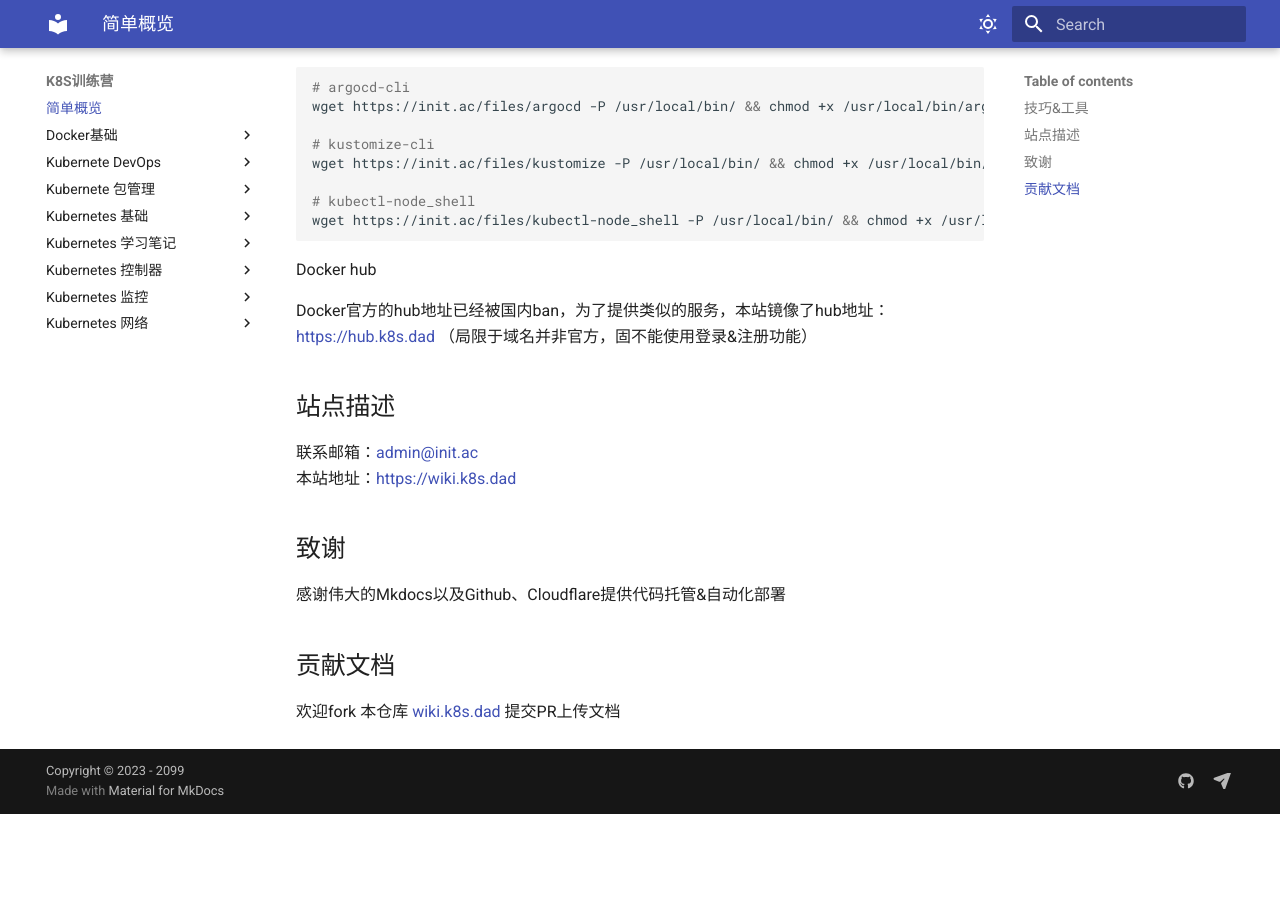
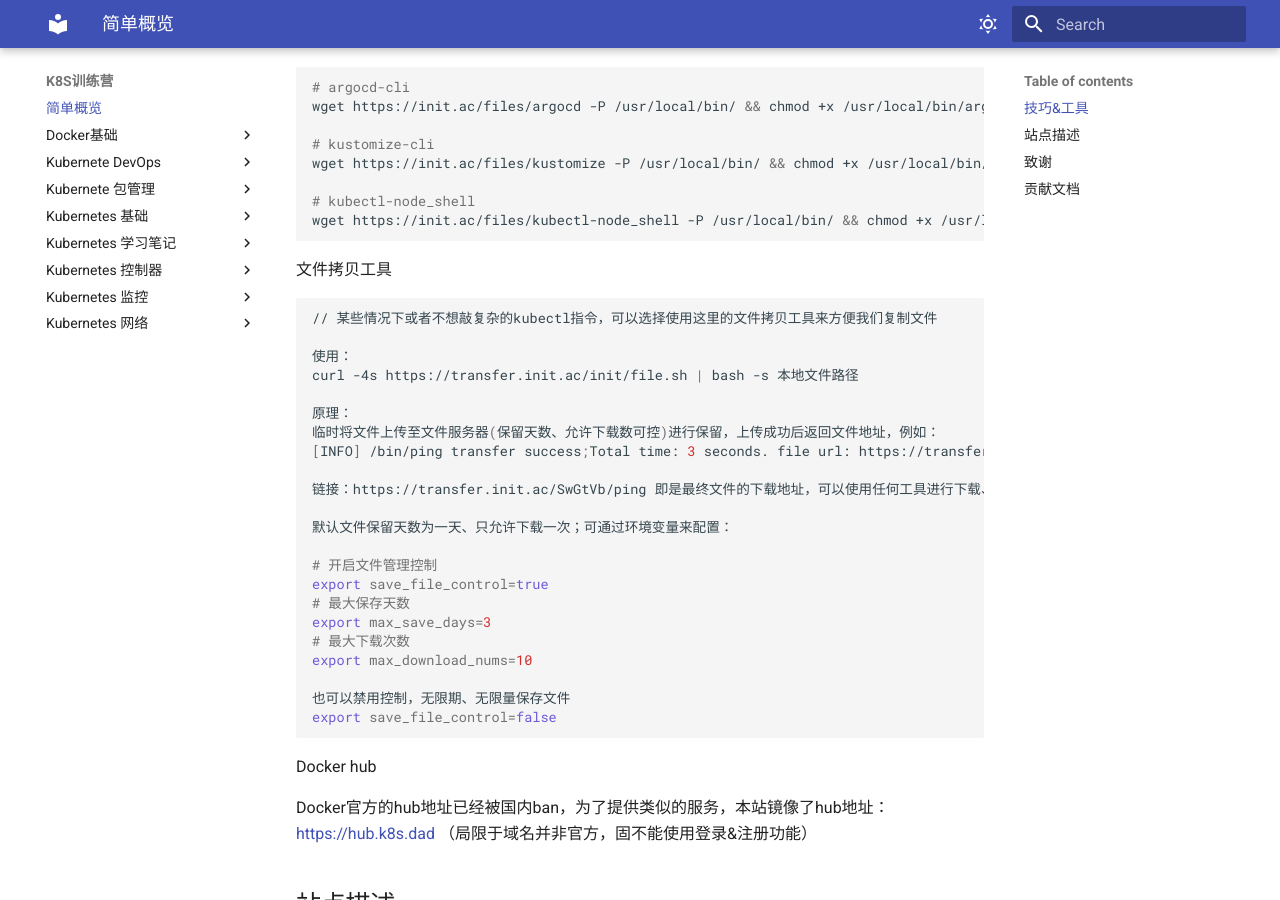
Before and after one commit to bohai-repo/wiki.k8s.dad, an MkDocs documentation site: the page built from wiki/index.md, in a window 1280 px wide and 900 px high, scrolled down 672 px. Built offline with MkDocs 1.6.1 and Material for MkDocs 9.7.7, drawn with Linux system fonts in a browser that asks for light colours; comment, search, counter and statistics services are not loaded; before the commit the page ends 1486 px from its top, so only the background shows below that.

Commit message:
add file transfer

````diff
--- a/wiki/index.md
+++ b/wiki/index.md
@@ -40,6 +40,32 @@ wget https://init.ac/files/kustomize -P /usr/local/bin/ && chmod +x /usr/local/b
 wget https://init.ac/files/kubectl-node_shell -P /usr/local/bin/ && chmod +x /usr/local/bin/kubectl-node_shell
 ```
 
+文件拷贝工具
+
+```shell
+// 某些情况下或者不想敲复杂的kubectl指令，可以选择使用这里的文件拷贝工具来方便我们复制文件
+
+使用：
+curl -4s https://transfer.init.ac/init/file.sh | bash -s 本地文件路径
+
+原理：
+临时将文件上传至文件服务器(保留天数、允许下载数可控)进行保留，上传成功后返回文件地址，例如：
+[INFO] /bin/ping transfer success;Total time: 3 seconds. file url: https://transfer.init.ac/SwGtVb/ping
+
+链接：https://transfer.init.ac/SwGtVb/ping 即是最终文件的下载地址，可以使用任何工具进行下载、访问；
+
+默认文件保留天数为一天、只允许下载一次；可通过环境变量来配置：
+
+# 开启文件管理控制
+export save_file_control=true
+# 最大保存天数
+export max_save_days=3
+# 最大下载次数
+export max_download_nums=10
+
+也可以禁用控制，无限期、无限量保存文件
+export save_file_control=false
+```
 Docker hub
 
 Docker官方的hub地址已经被国内ban，为了提供类似的服务，本站镜像了hub地址：https://hub.k8s.dad  （局限于域名并非官方，固不能使用登录&注册功能）
````
